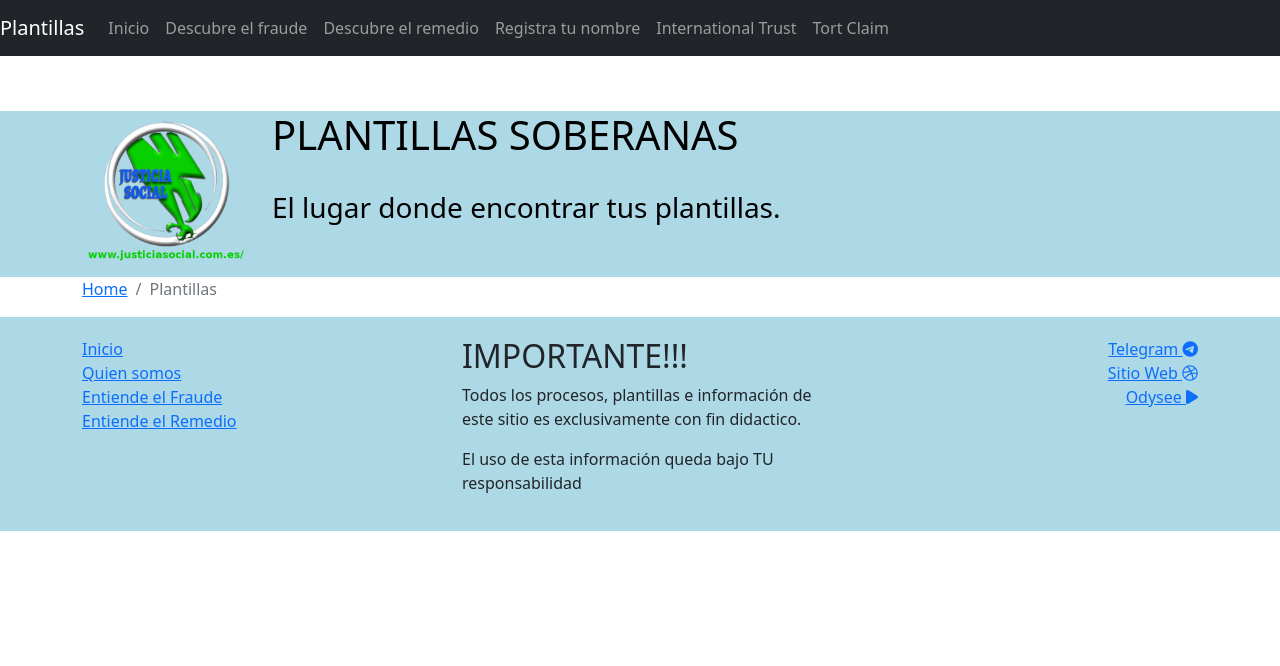
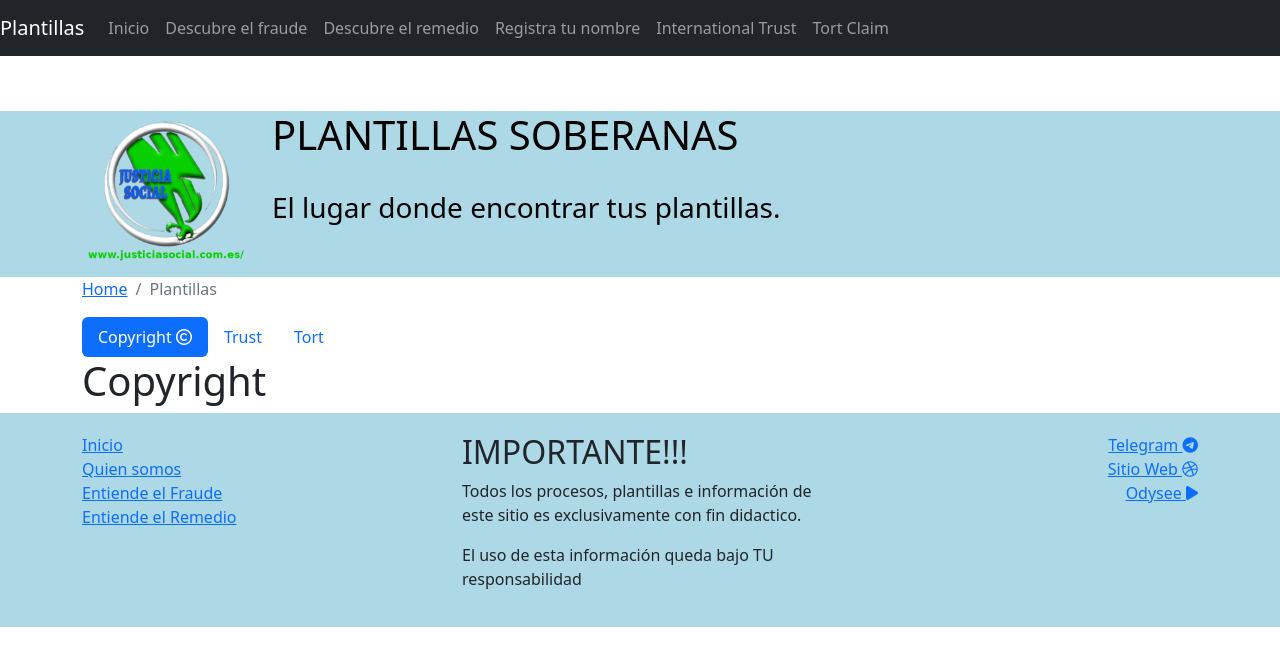
Before and after one commit to giacca90/Bootstrap4, a website: page plantillas.html in a window 1280 px wide. Drawn offline with nearby package versions, Linux system fonts and the light colour scheme; a web font is replaced by a local one.

Commit message:
Añadidos nav-tab y cambiado a nav-pills

```diff
--- a/plantillas.html
+++ b/plantillas.html
@@ -59,6 +59,31 @@
               </nav>
         </div>
 
+        <div class="container">
+            <div class="row">
+                <nav>
+                    <div class="nav nav-pills" id="nav-tab" role="tablist">
+                        <button class="nav-link active" id="copyright-tab" data-bs-toggle="pill" data-bs-target="#copyright" type="button" role="tab" aria-controls="copyright-tab" aria-selected="true">Copyright <span class="fa fa-copyright"></span></button>
+                        <button class="nav-link" id="trust-tab" data-bs-toggle="pill" data-bs-target="#trust" type="button" role="tab" aria-controls="trust" aria-selected="false">Trust</button>
+                        <button class="nav-link" id="tort-tab" data-bs-toggle="pill" data-bs-target="#tort" type="button" role="tab" aria-controls="tort" aria-selected="false">Tort</button>
+
+                    </div>
+
+                </nav>
+                <div class="tab-content" id="nav-tabContent">
+                    <div class="tab-pane fade show active" id="copyright" role="tabpanel" aria-labelledby="nav-home-tab" tabindex="0">
+                        <h1>Copyright</h1>
+                    </div>
+
+                    <div class="tab-pane fade" id="trust" role="tabpanel" aria-labelledby="nav-profile-tab" tabindex="0">
+                        <h1>Trust</h1>
+                    </div>
+                    <div class="tab-pane fade" id="tort" role="tabpanel" aria-labelledby="nav-contact-tab" tabindex="0">
+                        <h1>Tort</h1>
+                    </div>
+                </div>
+            </div>
+        </div>
         <footer class="footer">
             <div class="container">
                 <div class="row row-footer">
```
